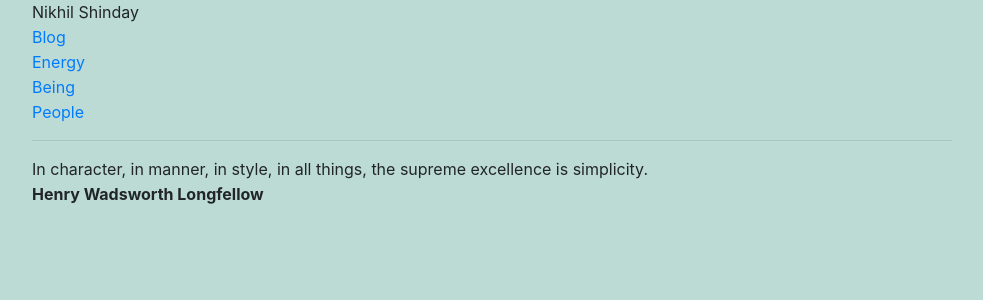
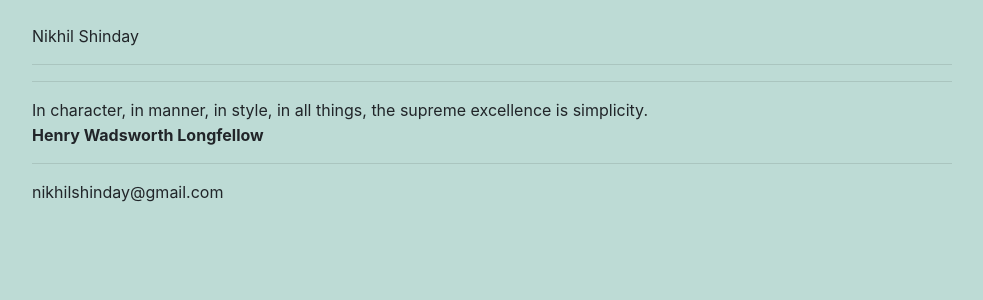
Before and after one commit to nikhilshinday/sneaky, a Django app: page / in a window 1280 px wide. Shown: the top 300 px of the page, without its empty margins (148-1131 px from the left). Run offline with Django 3.2, Linux system fonts and the light colour scheme; data that the repository does not hold is empty; some libraries are stand-ins or nearby versions.

Commit message:
simplification

```diff
--- a/blog/models.py
+++ b/blog/models.py
@@ -3,6 +3,7 @@ from django.db import models
 
 class Blog(models.Model):
     text = models.TextField()
+    url_title = models.CharField(max_length=20)
     title = models.CharField(max_length=1000)
     date = models.DateField(auto_now=True)
     views = models.IntegerField(default=0)
--- a/sneaky/settings.py
+++ b/sneaky/settings.py
@@ -24,7 +24,7 @@ BASE_DIR = os.path.dirname(os.path.dirname(os.path.abspath(__file__)))
 SECRET_KEY = 'ww8u@iv_i27a)re0spge!zvu7=zj!7&)@qot5ys%2+0c9&@$lt'
 
 # SECURITY WARNING: don't run with debug turned on in production!
-DEBUG = not os.environ.get('SNEAKY_PROD', True)
+DEBUG = not os.environ.get('SNEAKY_PROD', False)
 
 if os.environ.get('SNEAKY_PROD', None):
     ALLOWED_HOSTS = [
--- a/sneaky/templates/base.html
+++ b/sneaky/templates/base.html
@@ -10,12 +10,8 @@
   <body>
     <div class="container">
       <div class="row justify-content-center">
-        <div class="col-10">
+        <div class="col-10 mt-4">
           <p>Nikhil Shinday</p>
-          <p><a href="/blog">Blog</a></p>
-          <p><a href="/energy">Energy</a></p>
-          <p><a href="/being">Being</a></p>
-          <p><a href="/people">People</a></p>
           <hr>
           {% block content %}{% endblock %}
         </div>
@@ -24,5 +20,6 @@
     <script src="https://code.jquery.com/jquery-3.3.1.slim.min.js" integrity="sha384-q8i/X+965DzO0rT7abK41JStQIAqVgRVzpbzo5smXKp4YfRvH+8abtTE1Pi6jizo" crossorigin="anonymous"></script>
     <script src="https://cdnjs.cloudflare.com/ajax/libs/popper.js/1.14.7/umd/popper.min.js" integrity="sha384-UO2eT0CpHqdSJQ6hJty5KVphtPhzWj9WO1clHTMGa3JDZwrnQq4sF86dIHNDz0W1" crossorigin="anonymous"></script>
     <script src="https://stackpath.bootstrapcdn.com/bootstrap/4.3.1/js/bootstrap.min.js" integrity="sha384-JjSmVgyd0p3pXB1rRibZUAYoIIy6OrQ6VrjIEaFf/nJGzIxFDsf4x0xIM+B07jRM" crossorigin="anonymous"></script>
+    {% block scripts %}{% endblock %}
   </body>
 </html>
--- a/sneaky/templates/sneaky/index.html
+++ b/sneaky/templates/sneaky/index.html
@@ -1,6 +1,12 @@
 {% extends 'base.html' %}
 {% block title %}Home{% endblock %}
 {% block content %}
+{% for blog in blogs %}
+    <p><a href="/{{ blog.url_title }}">{{ blog.title }}</a></p>
+{% endfor %}
+<hr>
 <p>In character, in manner, in style, in all things, the supreme excellence is simplicity.</p>
 <p><b>Henry Wadsworth Longfellow</b></p>
+<hr>
+<p>nikhilshinday@gmail.com</p>
 {% endblock %}
--- a/sneaky/urls.py
+++ b/sneaky/urls.py
@@ -17,18 +17,8 @@ from django.contrib import admin
 from django.urls import path
 
 from sneaky.views import index
-from sneaky.views import energy
-from sneaky.views import people
-from sneaky.views import being
-from blog.views import blog
-from blog.views import blogs
 
 urlpatterns = [
     path('admin/', admin.site.urls),
-    path('', index),
-    path('blog/', blogs),
-    path('blog/<int:pk>', blog),
-    path('energy/', energy),
-    path('people/', people),
-    path('being/', being)
+    path('', index)
 ]
--- a/sneaky/views.py
+++ b/sneaky/views.py
@@ -1,17 +1,14 @@
 from django.shortcuts import render
+
+from blog.models import Blog
 
 
 def index(request):
-    return render(request, 'sneaky/index.html')
-
-
-def energy(request):
-    return render(request, 'sneaky/energy.html')
-
-
-def people(request):
-    return render(request, 'sneaky/people.html')
-
-
-def being(request):
-    return render(request, 'sneaky/being.html')
+    blogs = Blog.objects.all().order_by('date').values('title', 'url_title')
+    return render(
+        request,
+        'sneaky/index.html',
+        {
+            'blogs': blogs
+        }
+    )
```
Also changed, not shown: blog/migrations/0002_blog_url_title.py (added).
